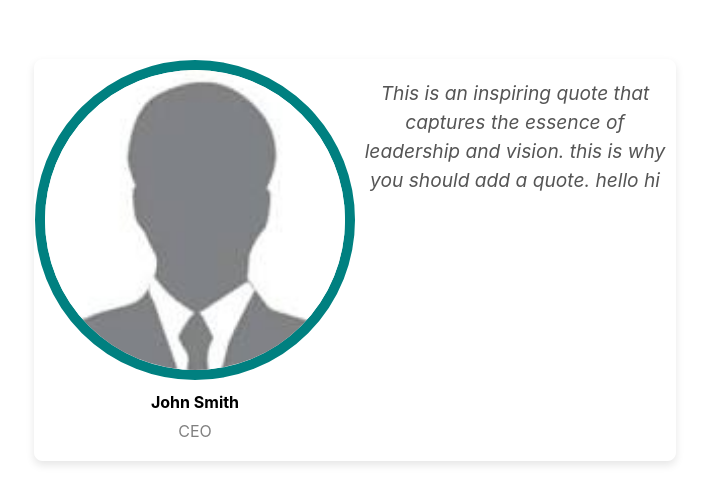
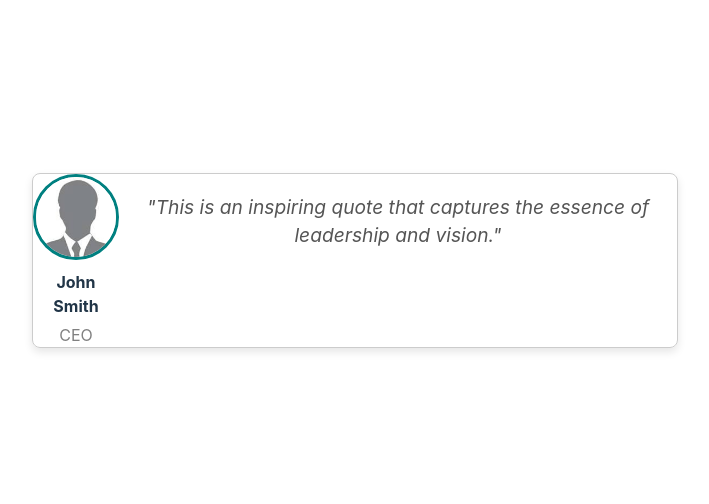
Before and after one commit to its-kundan/Project_react1, a React (Vite) app: page / in a window 1280 px wide. Shown: the part 140-644 px from the top of the page, without its empty margins (285-994 px from the left). Built offline with nearby package versions, Linux system fonts and the light colour scheme.

Commit message:
added from the gpt

```diff
--- a/src/components/desk/Desk2.jsx
+++ b/src/components/desk/Desk2.jsx
@@ -1,29 +1,24 @@
 // import React from 'react';
 import styles from './desk.module.css';
-// import ceoImage from './src\components\desk\photo.jpeg';
-
 // import exampleImage from './path_to_your_image'; // Update the path to your image
 
-const Desk2 = () => {
+const CardComponent = () => {
   return (
     <div className={styles.card}>
-      <div className={styles.smallPart}>
+      <div className={styles.smallpart}>
         <div className={styles.circle}>
           <img src="src\components\desk\photo.jpeg" alt="Person" />
         </div>
         <div className={styles.name}>John Smith</div>
         <div className={styles.position}>CEO</div>
       </div>
-      <div className={styles.largePart}>
+      <div className={styles.largepart}>
         <p className={styles.quote}>
-          This is an inspiring quote that captures the essence of leadership and vision.
-          this is why you should add a quote.
-          hello
-          hi
+          "This is an inspiring quote that captures the essence of leadership and vision."
         </p>
       </div>
     </div>
   );
 };
 
-export default Desk2;
+export default CardComponent;
--- a/src/components/desk/desk.module.css
+++ b/src/components/desk/desk.module.css
@@ -1,13 +1,8 @@
-*{
-    background-color: white;
-    color: black;
-}
 .card {
     display: flex;
-    width: 50vw;
-    height: 50vh;
+    width: 80%;
     margin: 20px auto;
-    border: 1px solid white;
+    border: 1px solid #ccc;
     border-radius: 8px;
     overflow: hidden;
     box-shadow: 0 4px 8px rgba(0, 0, 0, 0.1);
@@ -33,12 +28,12 @@
   }
 
   .circle {
-    width: 300px;
-    height: 300px;
+    width: 80px;
+    height: 80px;
     border-radius: 50%;
     overflow: hidden;
     margin-bottom: 10px;
-    border: 10px solid #008080; /* Example border color */
+    border: 3px solid #008080; /* Example border color */
   }
 
   .circle img {
```
